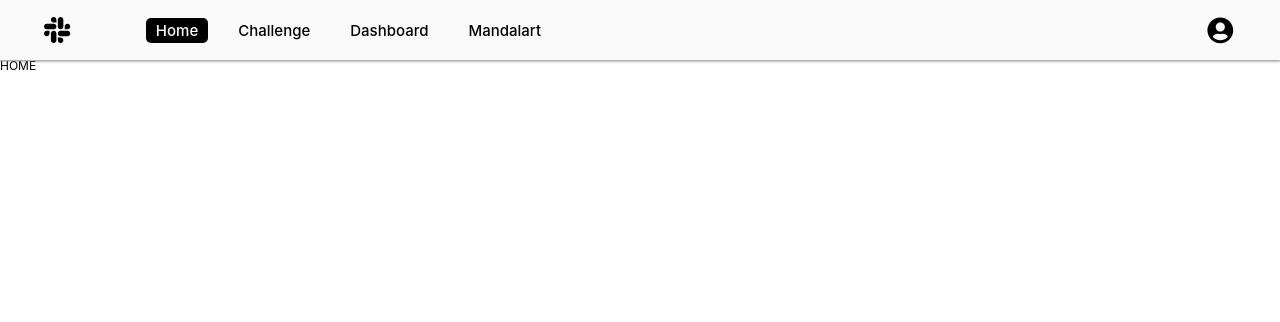
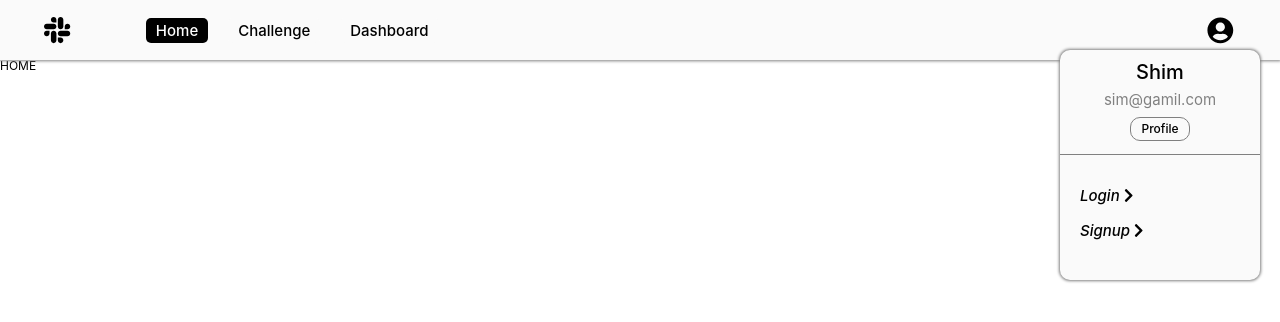
Before and after one commit to Shim0209/thechallenge, a React (Create React App) app in the folder frontend/: page / in a window 1280 px wide. Both pictures are taken after a click on the button 1220 px from the left and 30 px from the top of the page. Shown: the top 322 px of the page. Built offline with nearby package versions, Linux system fonts and the light colour scheme.

Commit message:
Update 헤더 메뉴 디자인 및 로직 구현

```diff
--- a/frontend/src/components/Header.js
+++ b/frontend/src/components/Header.js
@@ -1,7 +1,8 @@
-import React from "react";
+import React, {useState} from "react";
 import { Link, withRouter } from "react-router-dom";
 import styled from "styled-components";
 import { FontAwesomeIcon } from '@fortawesome/react-fontawesome';
+import verifJwt from 'components/auth/verifJwt';
 
 const Header = styled.div`
     background-color: #fafafa;
@@ -49,11 +50,98 @@ const HeaderMenu = styled.div`
 `;
 const MenuBtn = styled.button`
     background-color: #fafafa;
-
+    cursor: pointer;
     border: none;
 `;
+const MenuModal = styled.div`
+    position: fixed;
+    top: 50px;
+    right: 20px;
+    width: 200px;
+    height: 230px;
+    background-color: #fafafa;
+    box-shadow: 0px 0px 3px 1px gray;
+    border-radius: 10px;
+    z-index: 100;
+    display: none;
+`;
+const MenuHeader = styled.div`
+    display: flex;
+    flex-direction: column;
+    justify-content: center;
+    align-content: center;
+    height: 45%;
+    gap: 10px;
+`;
+const HeaderTitle = styled.div`
+    text-align: center;
+    font-size: 20px;
+    font-weight: 500;
+`;
+const HeaderEmail = styled.div`
+    text-align: center;
+    font-size: 15px;
+    color: gray;
+`;
+const HeaderProfile = styled.a`
+    cursor: pointer;
+    text-align: center;
+    border: 1px solid gray;
+    border-radius: 10px;
+    width: 30%;
+    align-self: center;
+    padding: 5px;
+`;
+const MenuHorizon = styled.div`
+    border-bottom: 1px solid gray;
+`;
+const MenuList = styled.ul`
+    display: flex;
+    flex-direction: column;
+    align-content: center;
+    justify-content: center;
+    height: 55%;
+    gap: 10px;
+`;
+const ListItem = styled.li`
+    padding: 0 15px;
+`;
+const ListA = styled.a`
+    font-style: oblique;
+    cursor: pointer;
+    padding: 2px 5px;
+    border-radius: 5px;
+    font-size: 15px;
+    &:hover {
+        background-color: black;
+        color: white;
+    }
+`;
+/* 브라우저 아무곳이나 클릭해도 모달창 닫히도록 */
+const modalEvent = (e) => {
+    document.getElementsByClassName("menuModal")[0].style.display = 'none';
+}
+window.addEventListener('mouseup', modalEvent);
+
+const modalHandler = (e) => {
+    document.getElementsByClassName("menuModal")[0].style.display = 'block';
+
+    // if(verifJwt()){
+    //     document.getElementsByClassName("loginLink")[0].style.display = 'none';
+    //     document.getElementsByClassName("signupLink")[0].style.display = 'none';
+    //     document.getElementsByClassName("logoutLink")[0].style.display = 'block';
+    //     document.getElementsByClassName("mandaLink")[0].style.display = 'block';
+    // } else {
+    //     document.getElementsByClassName("loginLink")[0].style.display = 'block';
+    //     document.getElementsByClassName("signupLink")[0].style.display = 'block';
+    //     document.getElementsByClassName("logoutLink")[0].style.display = 'none';
+    //     document.getElementsByClassName("mandaLink")[0].style.display = 'none';
+    // }
+}
+
 
 export default withRouter(({ location: {pathname}}) => (
+    <>
         <Header>
             <HeaderIcon>
                 <SLink to="/login">
@@ -71,15 +159,37 @@ export default withRouter(({ location: {pathname}}) => (
                     <NavLi current={pathname === "/dashboard"}>
                         <SLink to="/dashboard">Dashboard</SLink>
                     </NavLi>
-                <NavLi current={pathname === "/mandalart"}>
-                    <SLink to="/mandalart">Mandalart</SLink>
-                </NavLi>
                 </NavUl>
             </HeaderNav>
             <HeaderMenu>
-            <MenuBtn>
+                <MenuBtn onClick={modalHandler}>
                     <FontAwesomeIcon icon={["fas","user-circle"]} size="2x" />
                 </MenuBtn>
             </HeaderMenu>
         </Header>
+        <MenuModal className="menuModal">
+            <MenuHeader>
+                <HeaderTitle>Shim</HeaderTitle>
+                <HeaderEmail>sim@gamil.com</HeaderEmail>
+                <HeaderProfile>
+                    <SLink to="/profile">Profile</SLink>
+                </HeaderProfile>
+            </MenuHeader>
+            <MenuHorizon></MenuHorizon>
+            <MenuList>
+                <ListItem>
+                    {verifJwt() ? '' : <ListA><SLink to="/login">Login</SLink> <FontAwesomeIcon icon={["fas","chevron-right"]} /></ListA>}
+                </ListItem>
+                <ListItem>
+                    {verifJwt() ? <ListA>Logout <FontAwesomeIcon icon={["fas","chevron-right"]} /></ListA> : ''}
+                </ListItem>
+                <ListItem>
+                    {verifJwt() ? '' : <ListA><SLink to="/signup">Signup</SLink> <FontAwesomeIcon icon={["fas","chevron-right"]} /></ListA>}
+                </ListItem>
+                <ListItem>
+                    {verifJwt() ? <ListA>Mandalart <FontAwesomeIcon icon={["fas","chevron-right"]} /></ListA> : ''}
+                </ListItem>
+            </MenuList>
+        </MenuModal>
+    </>
 ));
--- a/frontend/src/routes/Login.js
+++ b/frontend/src/routes/Login.js
@@ -1,7 +1,6 @@
 import React from 'react';
 import {useState} from 'react';
 import { Link } from 'react-router-dom';
-import axios from 'axios';
 import { authApi } from 'api';
 import styled from "styled-components";
 import { FontAwesomeIcon } from '@fortawesome/react-fontawesome';
```
Also changed, not shown: frontend/src/routes/Signup.js (+1 -7 lines). Lines whose indentation alone changed are shown as unchanged.
